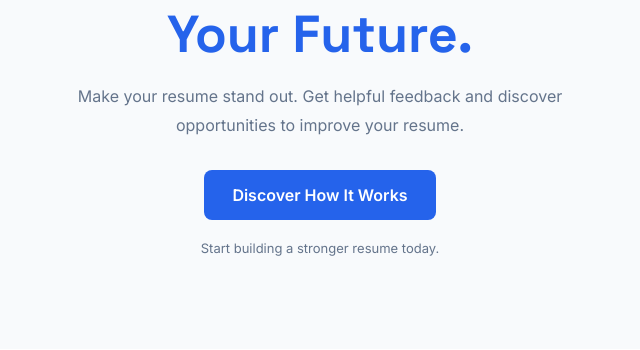
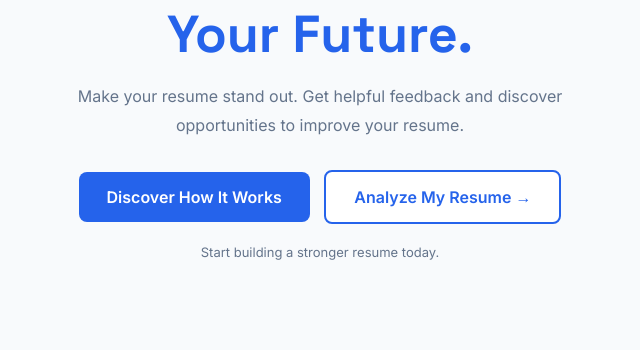
Before and after one commit to rishabhraj6232-a11y/Resume-Analyzer, a Flask app: template templates/home.html in a window 1280 px wide. Shown: the part 362-712 px from the top of the page, without its empty margins (320-960 px from the left). Run offline with Flask 3, Linux system fonts and the light colour scheme; the template is opened without the code that fills it, so the values that code supplies are empty.

Commit message:
Update home.html

```diff
--- a/templates/home.html
+++ b/templates/home.html
@@ -1,3 +1,4 @@
+
 <!DOCTYPE html>
 <html lang="en">
 <head>
@@ -6,9 +7,11 @@
 
     <title>Resume Analyzer</title>
 
+    <!-- these are the fonts used on the website -->
     <link rel="stylesheet" href="https://fonts.googleapis.com/css2?family=Space+Grotesk:wght@500;600;700&family=Inter:wght@400;500;600&display=swap">
 
     <style>
+        /* this controls the main page style */
         body {
             margin: 0;
             font-family: 'Inter', sans-serif;
@@ -16,6 +19,7 @@
             color: #0F172A;
         }
 
+        /* this is the top bar with the logo and links */
         header {
             position: sticky;
             top: 0;
@@ -26,18 +30,21 @@
             align-items: center;
         }
 
+        /* this styles the website name */
         header h2 {
             font-family: 'Space Grotesk', sans-serif;
             color: #2563EB;
             margin: 0;
         }
 
+        /* these are the home and about links */
         nav a {
             text-decoration: none;
             color: #475569;
             margin-left: 20px;
         }
 
+        /* this styles the GitHub link */
         .github-link {
             display: block;
             margin-top: 8px;
@@ -50,11 +57,13 @@
             text-decoration: underline;
         }
 
+        /* this is the main welcome section */
         .hero {
             text-align: center;
             padding: 100px 20px 80px;
         }
 
+        /* this is the small label above the heading */
         .label {
             color: #2563EB;
             background-color: #DBEAFE;
@@ -65,16 +74,19 @@
             font-weight: bold;
         }
 
+        /* this styles the main heading */
         h1 {
             font-family: 'Space Grotesk', sans-serif;
             font-size: 52px;
             margin-bottom: 15px;
         }
 
+        /* this makes the second heading line blue */
         h1 span {
             color: #2563EB;
         }
 
+        /* this styles the text under the heading */
         .description {
             color: #64748B;
             font-size: 16px;
@@ -83,6 +95,7 @@
             margin: 0 auto 30px;
         }
 
+        /* this is the main blue button style */
         .button {
             display: inline-block;
             background-color: #2563EB;
@@ -97,12 +110,26 @@
             background-color: #1D4ED8;
         }
 
+        /* this styles the resume button with a white background and blue outline */
+        .resume-button {
+            background-color: white;
+            color: #2563EB;
+            border: 2px solid #2563EB;
+            margin-left: 10px;
+        }
+
+        .resume-button:hover {
+            background-color: #DBEAFE;
+        }
+
+        /* this is the small text under the buttons */
         .note {
             color: #64748B;
             font-size: 13px;
             margin-top: 20px;
         }
 
+        /* this is the how it works section */
         .how {
             background-color: white;
             text-align: center;
@@ -114,17 +141,20 @@
             font-size: 32px;
         }
 
+        /* this styles the text under the section heading */
         .subtitle {
             color: #64748B;
             margin-bottom: 40px;
         }
 
+        /* this holds the three cards in a row */
         .steps {
             display: flex;
             justify-content: center;
             gap: 25px;
         }
 
+        /* this styles each card */
         .step {
             background-color: #F8FAFC;
             padding: 30px 20px;
@@ -133,6 +163,7 @@
             max-width: 250px;
         }
 
+        /* this styles the number boxes inside the cards */
         .number {
             background-color: #DBEAFE;
             color: #2563EB;
@@ -146,16 +177,19 @@
             font-weight: bold;
         }
 
+        /* this styles the card headings */
         .step h3 {
             font-family: 'Space Grotesk', sans-serif;
         }
 
+        /* this styles the text inside the cards */
         .step p {
             color: #64748B;
             font-size: 14px;
             line-height: 1.7;
         }
 
+        /* this is the dark bar at the bottom of the page */
         footer {
             background-color: #0F172A;
             color: #CBD5E1;
@@ -164,6 +198,7 @@
             font-size: 13px;
         }
 
+        /* this adjusts the layout for smaller screens */
         @media (max-width: 650px) {
             header {
                 padding: 20px;
@@ -192,10 +227,12 @@
 
 <body>
 
+    <!-- this is the header with the website name and navigation -->
     <header>
         <div>
             <h2>ResumeAnalyzer</h2>
 
+            <!-- this link opens the GitHub repository -->
             <a class="github-link"
                href="https://github.com/rishabhraj6232-a11y/Resume-Analyzer"
                target="_blank"
@@ -204,12 +241,14 @@
             </a>
         </div>
 
+        <!-- these links move to sections on this page -->
         <nav>
             <a href="#home">Home</a>
             <a href="#about">About</a>
         </nav>
     </header>
 
+    <!-- this is the main welcome section -->
     <section class="hero" id="home">
 
         <p class="label">YOUR CAREER STARTS HERE</p>
@@ -225,8 +264,14 @@
             opportunities to improve your resume.
         </p>
 
+        <!-- this button moves down to the how it works section -->
         <a href="#about" class="button">
             Discover How It Works
+        </a>
+
+        <!-- this button opens the separate product page -->
+        <a href="./product.html" class="button resume-button">
+            Analyze My Resume →
         </a>
 
         <p class="note">
@@ -235,6 +280,7 @@
 
     </section>
 
+    <!-- this section explains how the website works -->
     <section class="how" id="about">
 
         <h2>How It Works</h2>
@@ -243,8 +289,10 @@
             Three simple steps. A stronger resume.
         </p>
 
+        <!-- these are the three information cards -->
         <div class="steps">
 
+            <!-- this card explains the first step -->
             <div class="step">
                 <div class="number">01</div>
                 <h3>Understand</h3>
@@ -254,6 +302,7 @@
                 </p>
             </div>
 
+            <!-- this card explains the second step -->
             <div class="step">
                 <div class="number">02</div>
                 <h3>Analyze</h3>
@@ -263,6 +312,7 @@
                 </p>
             </div>
 
+            <!-- this card explains the third step -->
             <div class="step">
                 <div class="number">03</div>
                 <h3>Improve</h3>
@@ -276,6 +326,7 @@
 
     </section>
 
+    <!-- this is the footer at the bottom of the page -->
     <footer>
         ResumeAnalyzer | Build a better first impression.
     </footer>
```
